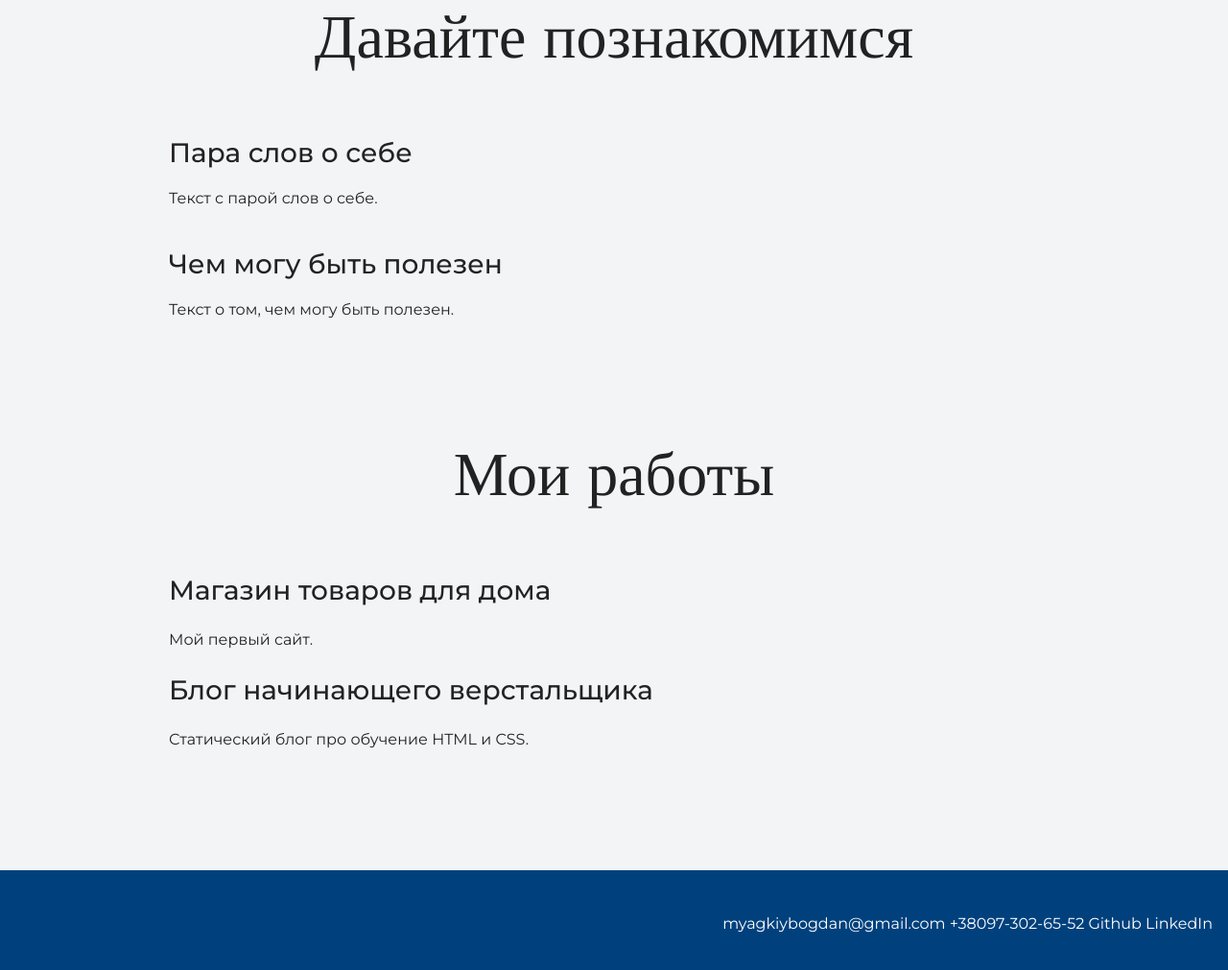
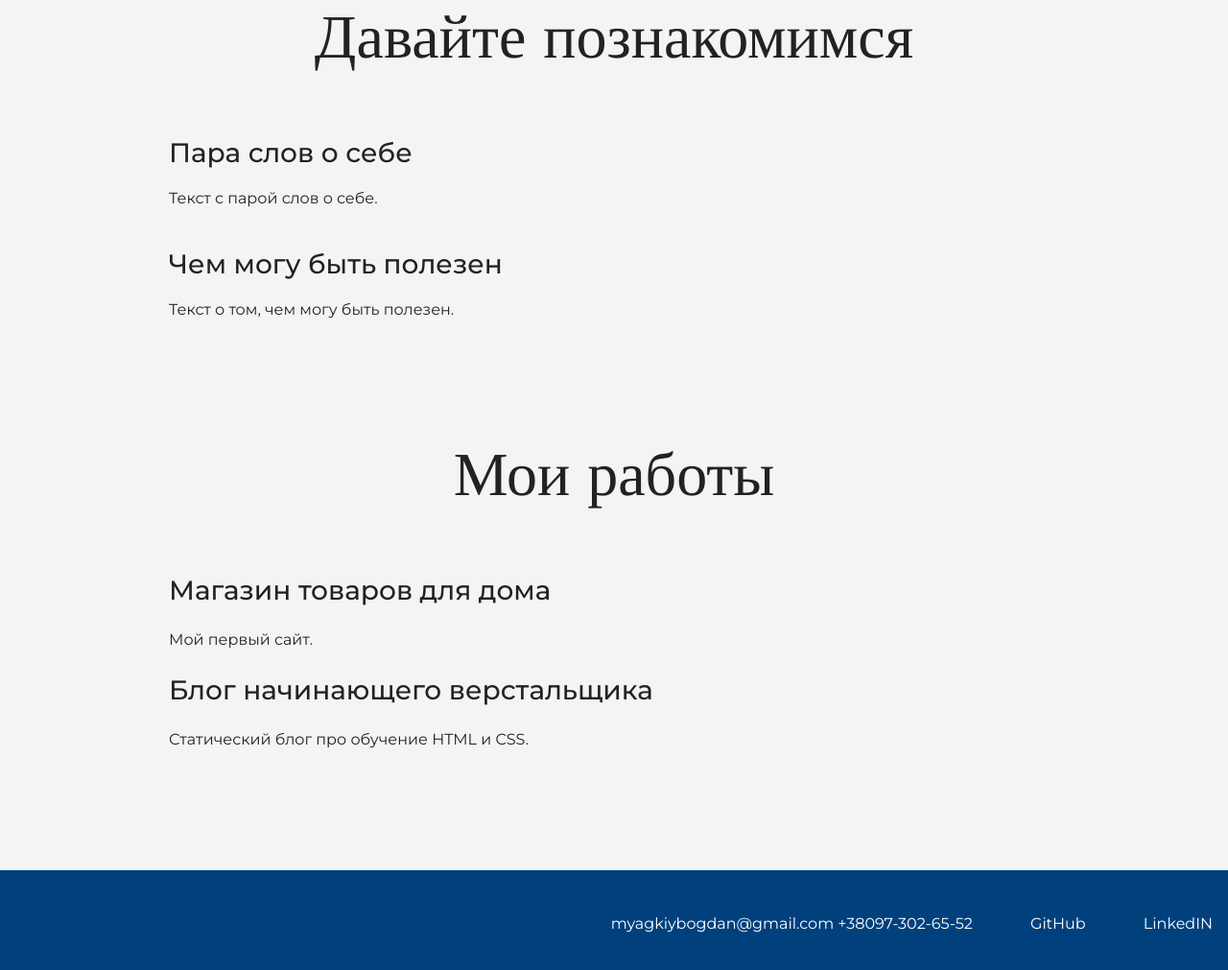
Before and after one commit to MyagkiyBogdan/Portfolio, a plain HTML site: page index.html in a window 1280 px wide. Shown: the part 1033-2044 px from the top of the page at 96% size. Drawn offline with nearby package versions, Linux system fonts and the light colour scheme.

Commit message:
Add links

```diff
--- a/index.html
+++ b/index.html
@@ -48,8 +48,8 @@
       <div class="container">
       myagkiybogdan@gmail.com
       +38097-302-65-52
-      Github
-      LinkedIn
+      <a href="https://github.com/MyagkiyBogdan">GitHub</a>
+      <a href="https://linkedin.com/in/bogdan-myagkiy">LinkedIN</a>
     </div>
 
     </footer>
```
